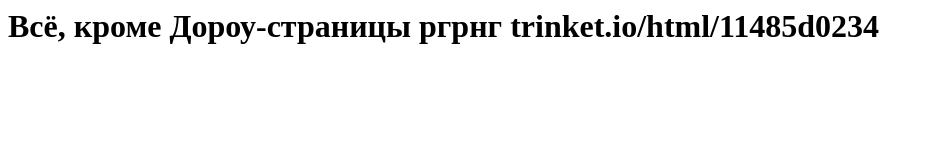
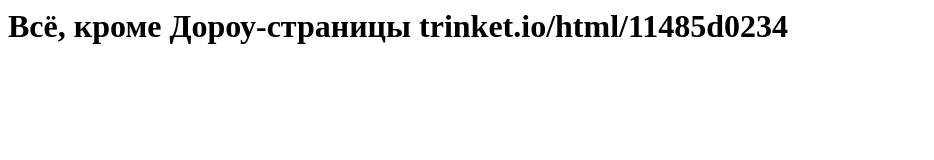
Before and after one commit to SpTrap3/SpTrap3.github.io, a plain HTML site: page index.html in a window 1280 px wide. Shown: the whole page, without its empty margins (0-934 px from the left). Drawn offline with Linux system fonts and the light colour scheme.

Commit message:
Update index.html
Убрана надпись "ргрнг"

```diff
--- a/index.html
+++ b/index.html
@@ -6,7 +6,6 @@
 <body>
   <h1>
   Всё, кроме Дороу-страницы
-ргрнг
   trinket.io/html/11485d0234
   </h1>
 </body>
```
